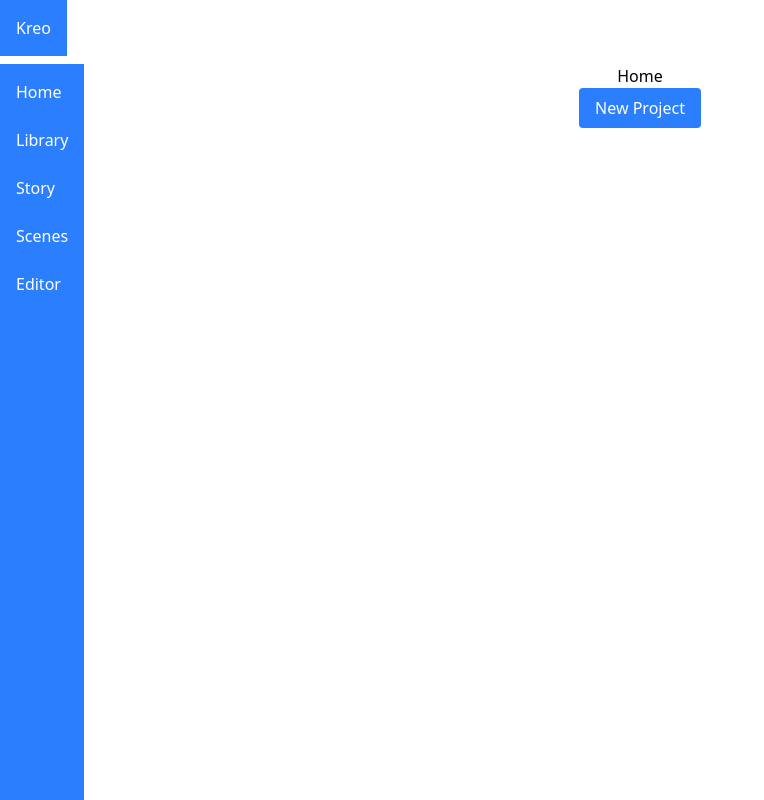
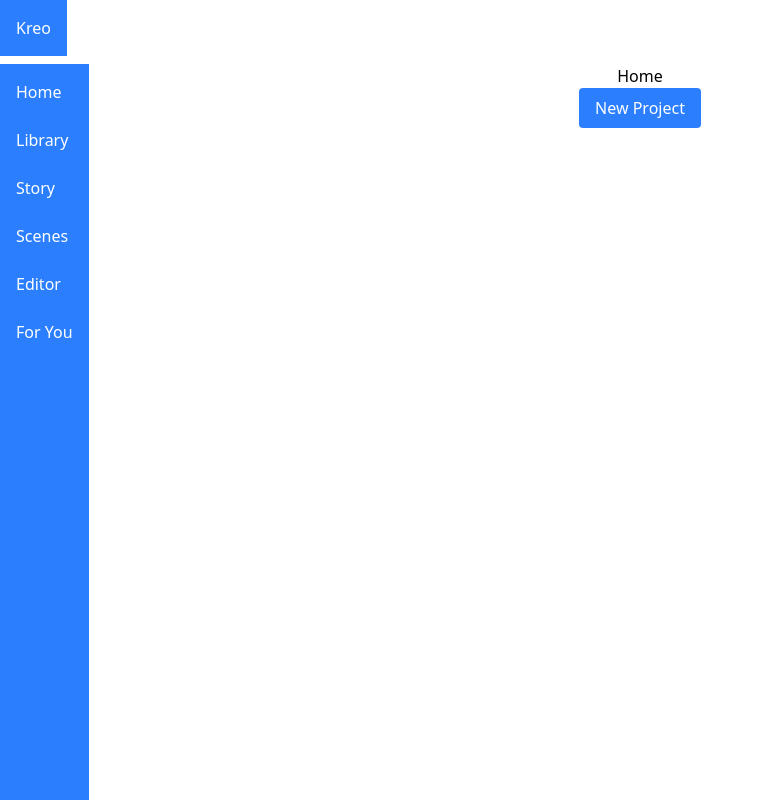
Before and after one commit to ThamzidKarim/Kreo, a React (Vite) app: page / in a window 1280 px wide. Shown: the whole page, without its empty margins (0-764 px from the left). Built offline with nearby package versions, Linux system fonts and the light colour scheme.

Commit message:
Add "For You" link to navbar

```diff
--- a/src/components/NavBar.tsx
+++ b/src/components/NavBar.tsx
@@ -9,6 +9,7 @@ function NavBar() {
                 <li><Link to="/story">Story</Link></li>
                 <li><Link to="/scenes">Scenes</Link></li>
                 <li><Link to="/editor">Editor</Link></li>
+                <li><Link to="/foryou">For You</Link></li>
             </ul>
         </nav>
     );
```
